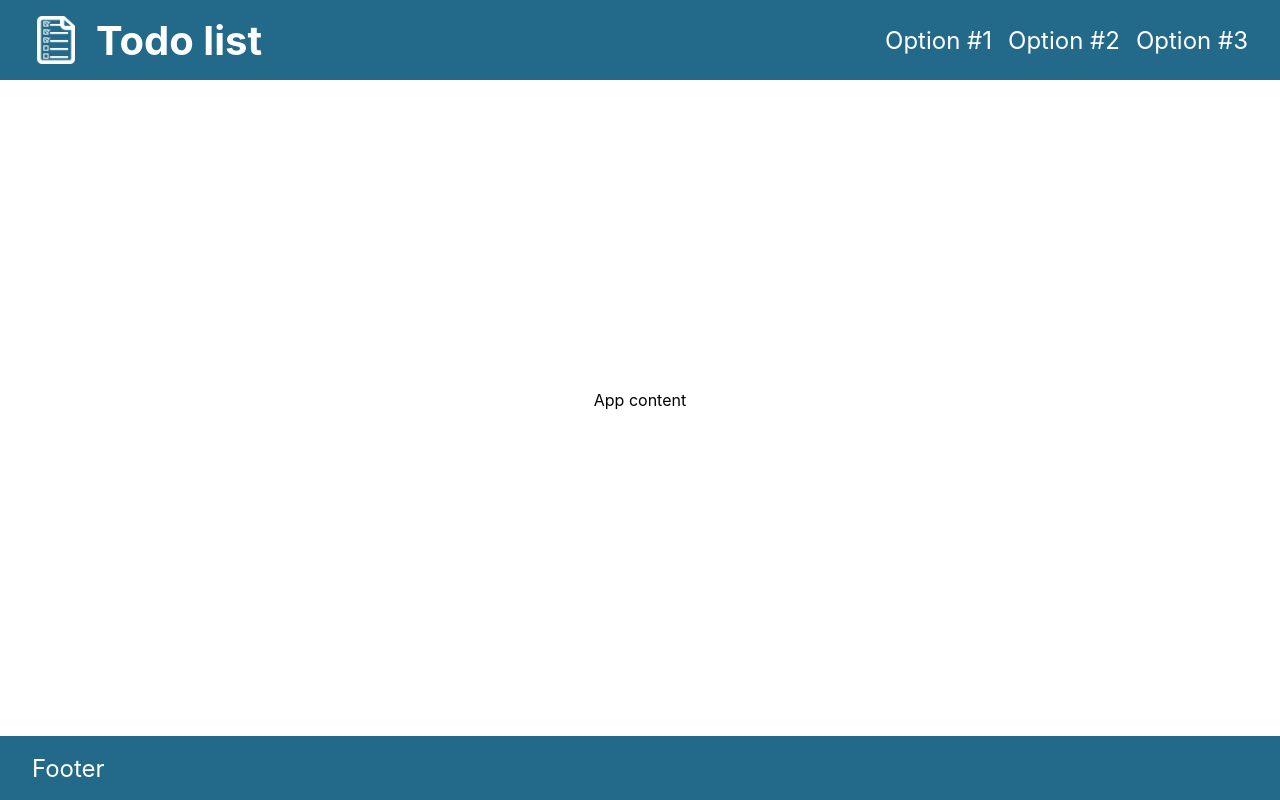
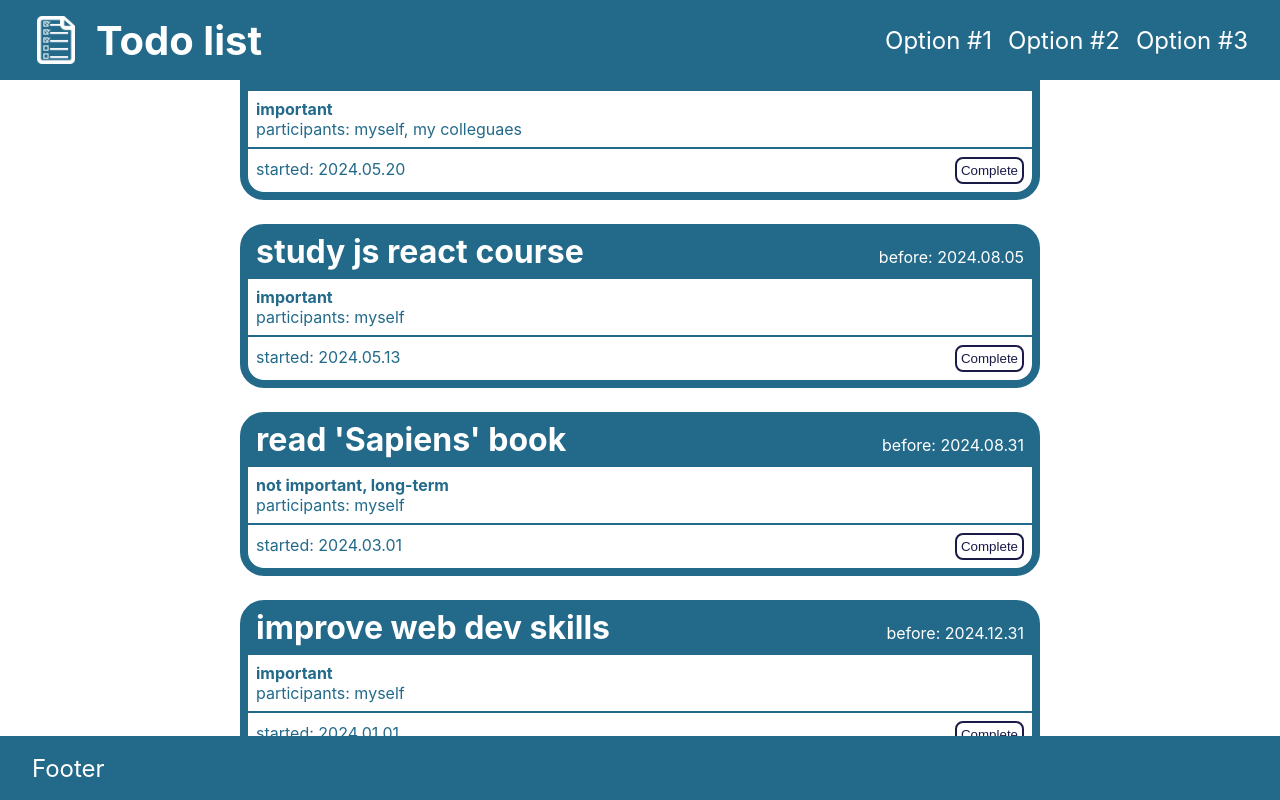
Before and after one commit to amakor97/todo-list, a React (Create React App) app: page / in a window 1280 px wide. Built offline with nearby package versions, Linux system fonts and the light colour scheme.

Commit message:
[TODO-LIST] update: add task and tasksList components

```diff
--- a/src/App.js
+++ b/src/App.js
@@ -1,11 +1,12 @@
 import Header from "./components/header/Header.js";
+import TasksList from "./components/tasksList/TasksList.js";
 import Footer from "./components/footer/Footer.js";
 
 function App() {
   return (
     <div>
       <Header/>
-        App content
+      <TasksList/>
       <Footer/>
     </div>
   );
--- /dev/null
+++ b/src/components/task/Task.js
@@ -0,0 +1,23 @@
+import task from "./task.module.css";
+
+export default function Task({taskData}) {
+  const commentsStr = taskData.comments.join(", ");
+  const participantsStr = taskData.participants.join(", ");
+
+  return (
+    <div className={task.task}>
+      <div className={task.header}>
+        <h2 className={task.title}>{taskData.description}</h2>
+        <p>before: {taskData.finishDate}</p>
+      </div>
+      <div className={task.content}>
+        <p className={task.comments}>{commentsStr}</p>
+        <p>participants: {participantsStr}</p>
+      </div>
+      <div className={task.footer}>
+        <p>started: {taskData.startDate}</p>
+        <button className={task.completeBtn}>Complete</button>
+      </div>
+    </div>
+  )
+}
--- /dev/null
+++ b/src/components/task/task.module.css
@@ -0,0 +1,65 @@
+.task {
+  width: 800px;
+  margin-bottom: 24px;
+
+  font-size: 1rem;
+  color: rgb(35, 106, 138);
+
+  border: 8px solid rgb(35, 106, 138);
+  border-radius: 24px;
+  background-color: white;
+}
+
+.task:last-child {
+  margin-bottom: 0;
+}
+
+.header {
+  display: flex;
+  justify-content: space-between;
+  align-items: baseline;
+  padding: 0 8px 8px;
+
+  color: white;
+
+  background-color: rgb(35, 106, 138);;
+}
+
+.title {
+  font-size: 2em;
+}
+
+.content {
+  padding: 8px;
+}
+
+.comments {
+  font-weight: bold;
+}
+
+.footer {
+  display: flex;
+  justify-content: space-between;
+  align-items: baseline;
+  padding: 8px;
+  border-top: 2px solid rgb(35, 106, 138);
+}
+
+.completeBtn {
+  padding: 4px;
+
+  color: #1a1a47;
+
+  border: 2px solid #1a1a47;
+  border-radius: 8px;
+  background-color: transparent;
+  cursor: pointer;
+
+  transition: color 0.2s, background-color 0.2s;
+}
+
+.completeBtn:hover {
+  color: white;
+
+  background-color: #1a1a47;
+}
--- /dev/null
+++ b/src/components/tasksList/TasksList.js
@@ -0,0 +1,23 @@
+import tasks from "../../tasks.js";
+
+import tasksList from "./tasksList.module.css";
+import Task from "../task/Task.js";
+
+
+function sortTasksByFinishDate(taskA, taskB) {
+  let finishA = Date.parse(taskA.finishDate);
+  let finishB = Date.parse(taskB.finishDate);
+  return finishA - finishB;
+}
+
+export default function TasksList() {
+  const tasksArr = tasks.filter(task => task.status !== "finished").sort(
+    (taskA, taskB) => sortTasksByFinishDate(taskA, taskB)).map(
+    task => <Task taskData={task}/>);
+
+  return (
+    <div className={tasksList.tasksList}>
+      {tasksArr}
+    </div>
+  );
+}
--- /dev/null
+++ b/src/components/tasksList/tasksList.module.css
@@ -0,0 +1,2 @@
+.tasksList {
+}
--- a/src/tasks.js
+++ b/src/tasks.js
@@ -3,7 +3,7 @@ export default [
     id: 1,
     startDate: "2024.05.13",
     finishDate: "2024.08.05",
-    comments: ["important", "not urgent"],
+    comments: ["important"],
     description: "study js react course",
     participants: ["myself"],
     status: "not finished"
@@ -12,7 +12,7 @@ export default [
     id: 2,
     startDate: "2024.04.27",
     finishDate: "2024.05.13",
-    comments: ["not important", "not urgent"],
+    comments: ["not important"],
     description: "enjoy vacation",
     participants: ["myself"],
     status: "finished"
@@ -21,7 +21,7 @@ export default [
     id: 3,
     startDate: "2024.05.20",
     finishDate: "2024.05.24",
-    comments: ["important", "urgent"],
+    comments: ["important"],
     description: "do some work tasks",
     participants: ["myself", "my colleguaes"],
     status: "not finished"
@@ -30,7 +30,7 @@ export default [
     id: 4,
     startDate: "2024.05.20",
     finishDate: "2024.05.20",
-    comments: ["important", "immediate"],
+    comments: ["important"],
     description: "go to see a doctor",
     participants: ["myself"],
     status: "finished"
@@ -39,8 +39,17 @@ export default [
     id: 5,
     startDate: "2024.01.01",
     finishDate: "2024.12.31",
-    comments: ["important", "not urgent"],
+    comments: ["important"],
     description: "improve web dev skills",
+    participants: ["myself"],
+    status: "not finished"
+  },
+  {
+    id: 6,
+    startDate: "2024.03.01",
+    finishDate: "2024.08.31",
+    comments: ["not important", "long-term"],
+    description: "read 'Sapiens' book",
     participants: ["myself"],
     status: "not finished"
   }
```
